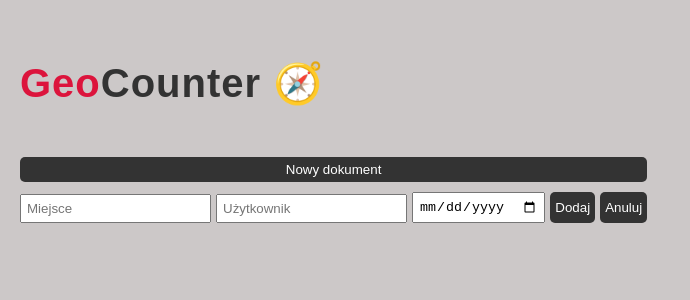
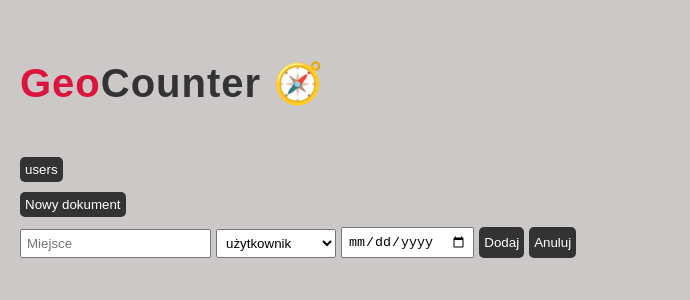
Before and after one commit to BartekPawlik/GeoCounter-application, a React (Vite) app in the folder frontend/: page / in a window 1280 px wide. Both pictures are taken after a click on the button "Nowy dokument". Shown: the top 300 px of the page, without its empty margins (0-690 px from the left). Built offline with nearby package versions, Linux system fonts and the light colour scheme.

Commit message:
add user

```diff
--- a/frontend/src/components/Tabs/TabForm.jsx
+++ b/frontend/src/components/Tabs/TabForm.jsx
@@ -5,6 +5,7 @@ function TabForm({
   setErrorName,
   tabContents,
   errorName,
+  userData,
 }) {
   const [newTab, setNewTab] = useState({
     title: "",
@@ -56,14 +57,23 @@ function TabForm({
       </div>
 
       <div className="input-container">
-        <input
+        <select
           type="text"
           className={errors.value ? "input-error" : ""}
           value={newTab.value}
           placeholder="Użytkownik"
           onChange={(e) => setNewTab({ ...newTab, value: e.target.value })}
-        />
-        {errors.value && <small>Użytkownik jest wymagany</small>}
+        >
+          <option value="" disabled>
+            użytkownik
+          </option>
+          {userData.map((user, index) => (
+            <option key={index} value={user}>
+              {user}
+            </option>
+          ))}
+          {errors.value && <small>Użytkownik jest wymagany</small>}
+        </select>
       </div>
       <div className="input-container">
         <input
--- a/frontend/src/components/Tabs/TabPanel.jsx
+++ b/frontend/src/components/Tabs/TabPanel.jsx
@@ -5,7 +5,6 @@ function TabPanel({ setTabVisible, handleTabcard }) {
   const [selectedFile, setSelectedFile] = useState(null);
   const [measurmentBase, setMeasurmentBase] = useState(null);
   const [comparisons, setComparisons] = useState([]);
-  const [selectTab, setSelectTab] = useState(null);
 
   function handleFileUpload(event) {
     const file = event.target.files[0];
@@ -30,9 +29,26 @@ function TabPanel({ setTabVisible, handleTabcard }) {
             style={{ display: "none" }}
           />
           <label htmlFor="fileUpload" className="custom-file-upload">
-            Porównaj Pomiar
+            Dodaj Pomiar
           </label>
         </div>
+        {comparisons && (
+          <div className="comparisons">
+            {comparisons.map((item, index) => (
+              <div className="item" key={index}>
+                <h4>
+                  {index === 0 ? "Pomiar bazowy" : `Pomiar ${index + 1}`}:
+                </h4>
+                <p>
+                  B = ({item.x2}, {item.y2})
+                </p>
+                <p>Odległość od bazy: {item.distance.toFixed(2)}</p>
+                <p>Data: {item.date.split(",")[0]}</p>
+                <p>Godzina: {item.date.split(",")[1]}</p>
+              </div>
+            ))}
+          </div>
+        )}
       </div>
 
       <div className="tab-item">
@@ -48,7 +64,9 @@ function TabPanel({ setTabVisible, handleTabcard }) {
 
           <h4>Pomiar bazowy:</h4>
           {measurmentBase ? (
-            <p>A = ({measurmentBase.x1}, {measurmentBase.y1})</p>
+            <p>
+              A = ({measurmentBase.x1}, {measurmentBase.y1})
+            </p>
           ) : (
             <p>brak danych</p>
           )}
@@ -60,22 +78,17 @@ function TabPanel({ setTabVisible, handleTabcard }) {
           setMeasurmentBase={setMeasurmentBase}
           measurmentBase={measurmentBase}
         />
-
-        <div className="comparisons">
-          {comparisons.map((item, index) => (
-            <div key={index}>
-              <h4>Pomiar {index + 1}:</h4>
-              <p>B = ({item.x2}, {item.y2})</p>
-              <p>Odległość od bazy: {item.distance.toFixed(2)}</p>
-            </div>
-          ))}
-        </div>
       </div>
     </div>
   );
 }
 
-function TabInputs({ selectedFile, setComparisons, setMeasurmentBase, measurmentBase }) {
+function TabInputs({
+  selectedFile,
+  setComparisons,
+  setMeasurmentBase,
+  measurmentBase,
+}) {
   useEffect(() => {
     if (!selectedFile) return;
 
@@ -92,7 +105,7 @@ function TabInputs({ selectedFile, setComparisons, setMeasurmentBase, measurment
           y1: parseFloat(match[2]),
           x2: parseFloat(match[3]),
           y2: parseFloat(match[4]),
-          date: new Date().toLocaleDateString(),
+          date: new Date().toLocaleString("pl-PL", { hour12: false }),
         };
 
         if (!measurmentBase) {
@@ -100,7 +113,7 @@ function TabInputs({ selectedFile, setComparisons, setMeasurmentBase, measurment
         } else {
           const distance = Math.sqrt(
             Math.pow(newMeasurment.x2 - measurmentBase.x1, 2) +
-            Math.pow(newMeasurment.y2 - measurmentBase.y1, 2)
+              Math.pow(newMeasurment.y2 - measurmentBase.y1, 2)
           );
 
           setComparisons((prev) => [...prev, { ...newMeasurment, distance }]);
--- a/frontend/src/components/Tabs/Tabs.jsx
+++ b/frontend/src/components/Tabs/Tabs.jsx
@@ -1,4 +1,4 @@
-import React, { useState } from "react";
+import React, { use, useState } from "react";
 import { v4 as uuidv4 } from "uuid";
 import ConfirmationDialog from "../UI/ConfirmationDialog";
 import TabForm from "./TabForm";
@@ -19,6 +19,9 @@ function Tabs() {
   const [errorName, setErrorName] = useState(false);
   const [tabvisible, setTabVisible] = useState(false);
   const [handleTabcard, setHandleTabCard] = useState(null);
+  const [userData, setUserData] = useState(["user1", "User2", "User3"]);
+  const [newUser, setNewUser] = useState(null);
+  const [userActive, setUserActive] = useState(false);
 
   function handleDeleteItem(id, title) {
     setDeleteId(id);
@@ -50,10 +53,49 @@ function Tabs() {
     setTabContents(updatedTabs);
     localStorage.setItem("tabs", JSON.stringify(updatedTabs));
   }
+  function addNewUser() {
+    setUserActive((prev) => !prev);
+    setIsAddingTab(false);
+    setIsConfirmDelete(false);
+  }
+
+  function handleKeyDown(event) {
+    if (event.key === "Enter" && newUser.trim() !== "") {
+      setUserData([...userData, newUser.trim()]);
+      setNewUser("");
+    }
+  }
 
   return (
     <div className="tabs-container">
       {!tabvisible && (
+        <div className="users-container">
+          <div className="button-container">
+            <button onClick={() => addNewUser()}>users</button>
+          </div>
+          {userActive && (
+            <div className="user-container">
+              <div className="add-user-container">
+                <h4>Lista users</h4>
+                <input
+                  value={newUser}
+                  placeholder="Dodaj"
+                  onChange={(e) => setNewUser(e.target.value)}
+                  onKeyDown={handleKeyDown}
+                />
+              </div>
+              <div className="user-list">
+                {userData.map((item, index) => (
+                  <p key={index}>{item}</p>
+                ))}
+              </div>
+            </div>
+          )}
+        </div>
+      )}
+
+      {!tabvisible && !userActive && (
+        <div className="button-container">
           <button
             onClick={() => {
               setIsAddingTab(true);
@@ -62,10 +104,12 @@ function Tabs() {
           >
             Nowy dokument
           </button>
+        </div>
       )}
 
-      {isAddingTab && !tabvisible && (
+      {isAddingTab && !tabvisible && !userActive && (
         <TabForm
+          userData={userData}
           setErrorName={setErrorName}
           tabContents={tabContents}
           addNewTab={addNewTab}
@@ -73,7 +117,7 @@ function Tabs() {
           errorName={errorName}
         />
       )}
-      {!tabvisible && (
+      {!tabvisible && !userActive && (
         <TabList
           tabContents={tabContents}
           setActiveTab={setActiveTab}
@@ -86,20 +130,18 @@ function Tabs() {
         />
       )}
 
-      {isConfirmDelete && !tabvisible && (
+      {isConfirmDelete && !tabvisible && !userActive && (
         <ConfirmationDialog
           onConfirm={confirmDelete}
           onCancel={cancleDelete}
           deleteTitle={deleteTitle}
         />
       )}
-      {tabvisible && (
+      {tabvisible && !userActive && (
         <TabPanel setTabVisible={setTabVisible} handleTabcard={handleTabcard} />
       )}
     </div>
   );
 }
 
-
-
 export default Tabs;
--- a/frontend/src/index.css
+++ b/frontend/src/index.css
@@ -57,7 +57,7 @@ h1 {
 }
 
 
-.panel-tab button{
+.panel-tab button {
   margin-bottom: 10px;
   padding: 5px;
   background-color: #333;
@@ -68,9 +68,10 @@ h1 {
   border: none;
 }
 
-.panel-tab button:hover{
+.panel-tab button:hover {
   color: crimson;
 }
+
 .tabs-container {
   margin-top: 50px;
   display: flex;
@@ -78,7 +79,7 @@ h1 {
   position: relative;
 }
 
-.tab-container{
+.tab-container {
   display: flex;
   flex-direction: column;
   padding: 12px;
@@ -88,15 +89,16 @@ color: #585555;
   transition: all 0.3s ease;
   border-radius: 5px;
 }
+
 .tab {
   display: flex;
 }
 
-.bul-button{
+.bul-button {
   margin-top: 10px;
 }
 
-.deleteTab{
+.deleteTab {
   margin-top: 12px;
   margin-right: 12px;
   height: 25px;
@@ -151,7 +153,6 @@ display: flex;
 
 .tab.active {
   background-color: #e7e2e2;
-  /* Przykład stylu dla aktywnej zakładki */
 }
 
 .add-tab-form {
@@ -159,31 +160,40 @@ display: flex;
   gap: 5px;
 }
 
-.add-tab-form button{
+.add-tab-form button {
   margin: 0;
 }
 
-.add-tab-form .input-container{
+.button-container {
+  max-width: 150px;
+}
+
+.add-tab-form .input-container {
   display: flex;
   flex-direction: column-reverse;
 }
 
-.add-tab-form .input-container input{
+.add-tab-form .input-container input {
   padding: 5px;
+}
+
+.add-tab-form .input-container select {
+  padding: 5px;
+  width: 120px;
 
 }
 
-.add-tab-form .input-container small{
+.add-tab-form .input-container small {
   color: crimson;
   font-size: 12px;
 }
 
-.confirmation-dialog{
+.confirmation-dialog {
   position: absolute;
   right: -280px;
 }
 
-.confirmation-dialog .dialog-box{
+.confirmation-dialog .dialog-box {
   display: flex;
   flex-direction: column;
   align-items: center;
@@ -194,21 +204,21 @@ display: flex;
   border-radius: 10px;
 }
 
-.confirmation-dialog .dialog-box p{
+.confirmation-dialog .dialog-box p {
   font-weight: 700;
   font-size: 14px;
 }
 
-.confirmation-dialog .dialog-box span{
+.confirmation-dialog .dialog-box span {
   color: crimson;
 }
 
-.confirmation-dialog  .dialog-buttons{
+.confirmation-dialog .dialog-buttons {
   display: flex;
   gap: 10px;
 }
 
-.confirmation-dialog  .dialog-buttons button{
+.confirmation-dialog .dialog-buttons button {
   margin: 0;
 }
 
@@ -216,19 +226,18 @@ display: flex;
 /* Tab */
 
 
-.tab-panel-container{
+.tab-panel-container {
   display: flex;
 }
 
-.measuring-container{
+.measuring-container {
   margin-top: 50px;
-  background-color: rgb(124, 103, 103);
   width: 200px;
   height: 600px;
   margin-left: 20px;
 }
 
-.tab-item-info{
+.tab-item-info {
   margin-top: 50px;
   margin-left: 100px;
   display: flex;
@@ -236,23 +245,23 @@ display: flex;
   gap: 20px;
 }
 
-.tab-item-info .tab-name{
+.tab-item-info {
   display: flex;
   align-items: flex-end;
   gap: 10px;
 }
 
-.tab-item-info .tab-name p{
+.tab-item-info p {
   font-weight: 600;
   color: #0d459b;
 
 }
 
-.tab-item-info .tab-name h4{
-  font-size: 20px;
+.tab-item-info h4 {
+  font-size: 18px;
 }
 
-.custom-file-upload{
+.custom-file-upload {
   display: flex;
   background: #fafafa;
   justify-content: center;
@@ -264,11 +273,73 @@ display: flex;
 }
 
 
-.custom-file-upload:hover{
+.custom-file-upload:hover {
   color: crimson;
 }
 
-.tab-item .inputs-container{
+.tab-item .inputs-container {
   margin-left: 100px;
   margin-top: 100px;
 }
+
+.comparisons {
+  margin-top: 30px;
+  display: flex;
+  flex-direction: column;
+  gap: 10px;
+}
+
+.comparisons .item {
+  background-color: #fafafa;
+  padding: 20px;
+  border-radius: 10px;
+  box-shadow: 0 2px 5px rgba(0, 0, 0, 0.05);
+  cursor: pointer;
+}
+
+.comparisons .item:hover {
+  background-color: #f0f0f0;
+}
+
+.users-container .user-container {
+  display: flex;
+  flex-direction: column;
+  gap: 10px;
+}
+
+.users-container .add-user-container {
+  display: flex;
+  gap: 10px;
+}
+
+.users-container .add-user-container input {
+  padding: 0 5px;
+  width: 150px;
+  border-radius: 5px;
+  border: none;
+  background-color: #ece8e8;
+  margin-left: 15px;
+}
+
+.users-container .add-user-container input:focus {
+outline: none;
+}
+
+.add-user-container {
+  background-color: #ccc8c8;
+}
+
+.user-container .user-list{
+display: flex;
+flex-direction: column;
+gap: 5px;
+background-color: #b4b7b9;
+width: 100px;
+padding: 10px 10px ;
+border-radius: 10px;
+}
+
+.user-container .user-list p{
+  display: flex;
+  font-weight: 600;
+}
```
Lines whose indentation alone changed are shown as unchanged.
